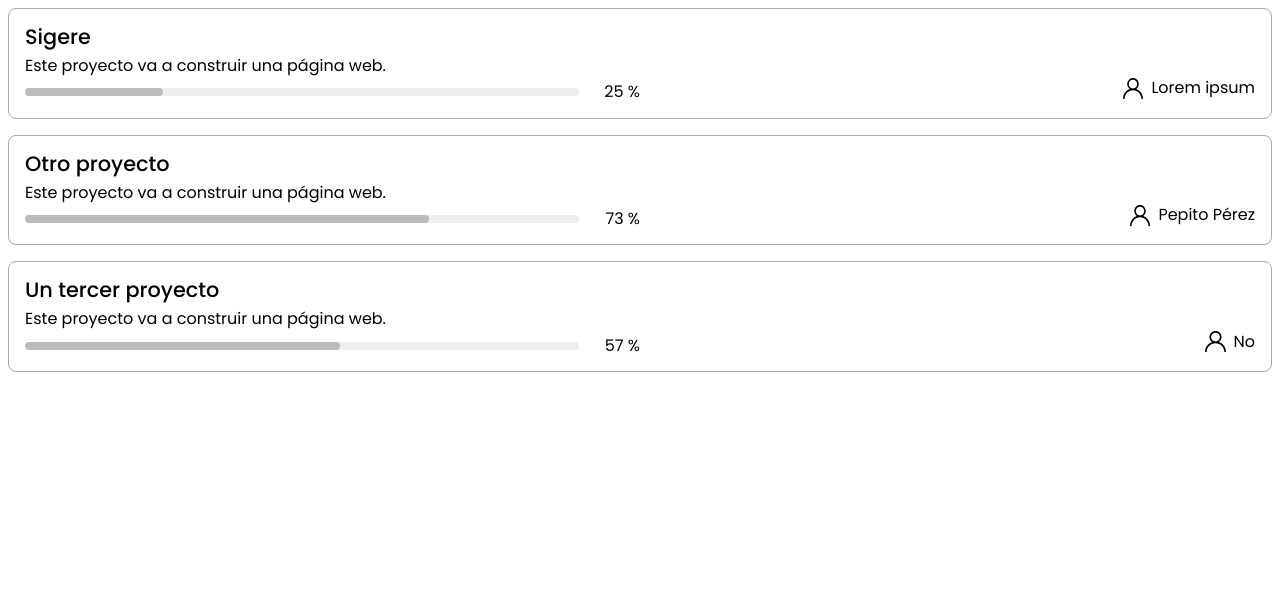
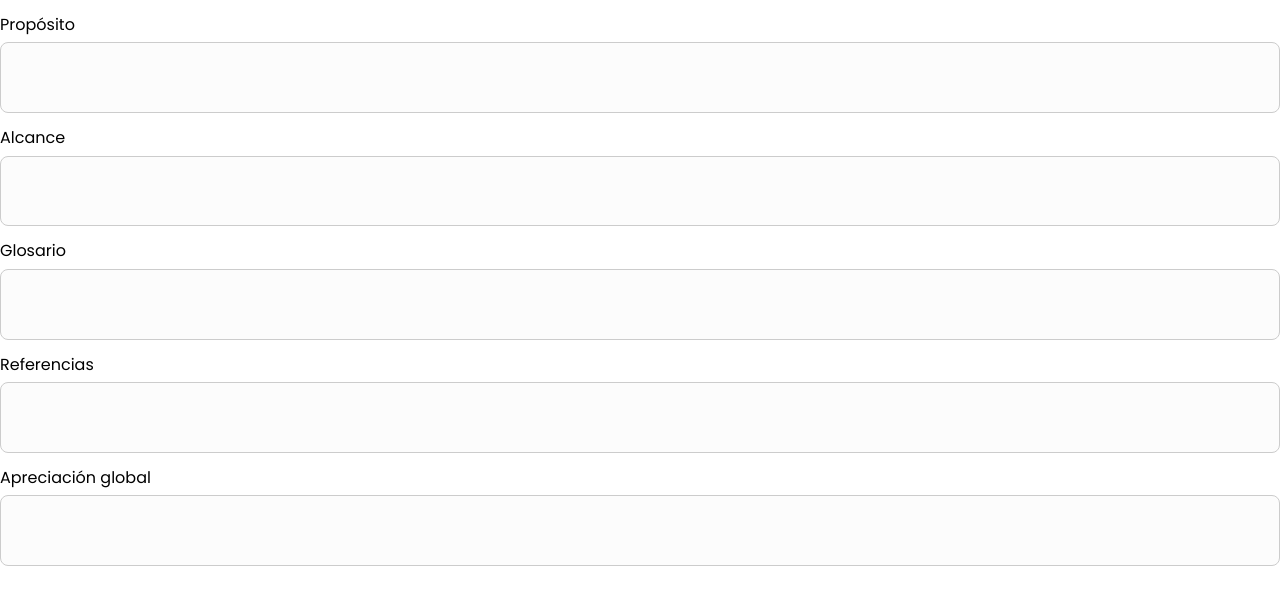
Before and after one commit to paladinescamila/SIGERE, a React (Create React App) app: page / in a window 1280 px wide. Shown: the top 604 px of the page. Built offline with nearby package versions, Linux system fonts and the light colour scheme.

Commit message:
Added Introduction section

```diff
--- a/src/App.js
+++ b/src/App.js
@@ -10,6 +10,7 @@ import RequirementCard from './components/RequirementCard.jsx';
 import requirementsData from "./data/requirementsData";
 import CreateProjectWindow from './components/CreateProjectWindow.jsx';
 import ProjectsList from './components/ProjectsList.jsx';
+import IntroductionSection from './components/IntroductionSection.jsx';
 
 
 function App() {
@@ -26,7 +27,7 @@ function App() {
 
   return (
     <>
-    <ProjectsList/>
+    <IntroductionSection/>
     {/* <Router>
       <Asside/>
       <Switch>
--- /dev/null
+++ b/src/components/IntroductionSection.jsx
@@ -0,0 +1,30 @@
+import React from 'react';
+import '../css/IntroductionSection.css';
+
+export default function IntroductionSection() {
+
+    return (
+        <div className="introduction-inputs">
+            <div className="purpose">
+                <p>Propósito</p>
+                <textarea></textarea>
+            </div>
+            <div className="scope">
+                <p>Alcance</p>
+                <textarea></textarea>
+            </div>
+            <div className="glossary">
+                <p>Glosario</p>
+                <textarea></textarea>
+            </div>
+            <div className="references">
+                <p>Referencias</p>
+                <textarea></textarea>
+            </div>
+            <div className="overview">
+                <p>Apreciación global</p>
+                <textarea></textarea>
+            </div>
+        </div>
+    )
+}
--- a/src/components/ProjectItem.jsx
+++ b/src/components/ProjectItem.jsx
@@ -13,7 +13,7 @@ export default function ProjectItem({project}) {
                     <div className="project-progress-bar">
                         <div style={{width: project.progress + "%"}}className="project-progress"></div>
                     </div>
-                    <p className="progress-number">{project.progress} %</p>
+                    <p className="progress-number">{project.progress}%</p>
                 </div>
                 <div className="admin-card">
                     <img src={adminIcon} alt="Project admin"></img>
--- /dev/null
+++ b/src/css/IntroductionSection.css
@@ -0,0 +1,18 @@
+.purpose, .scope, .glossary, .references, .overview{
+    display: flex;
+    flex-direction: column;
+    justify-content: space-between;
+}
+
+.introduction-inputs p{
+    margin: 1em 0 0.5em 0;
+}
+
+.introduction-inputs textarea{
+    background-color: #fcfcfc;
+    border: 0.1em solid #ccc;
+    border-radius: 0.5em;
+    outline: none;
+    resize: none;
+    padding: 1em;
+}
--- a/src/data/projectsData.js
+++ b/src/data/projectsData.js
@@ -4,7 +4,7 @@ const projects = [
         name: "Sigere",
         description: "Este proyecto va a construir una página web.",
         version: "5",
-        progress: 25,
+        progress: 16,
         admin: "Lorem ipsum"
     },
     {
```
